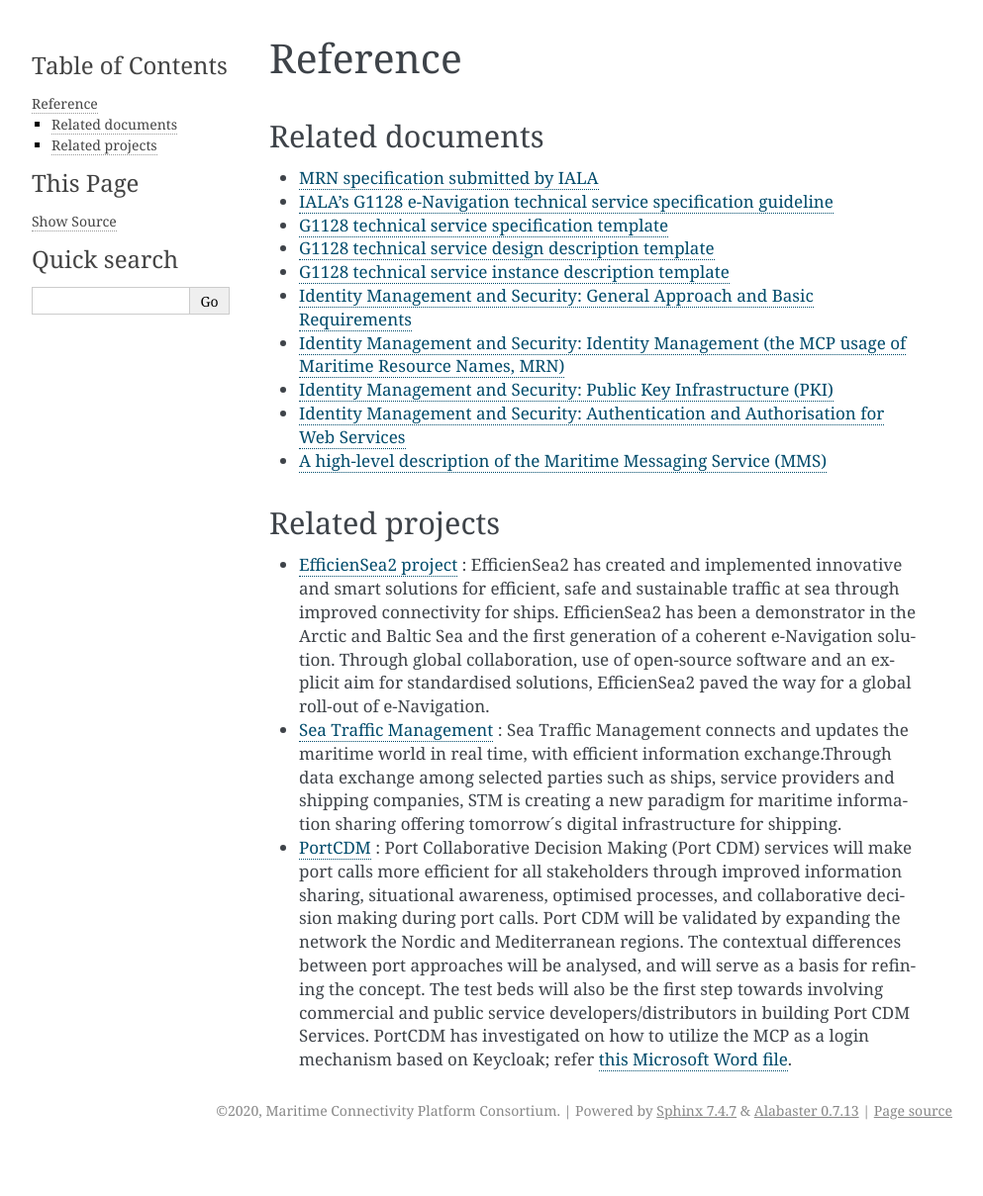
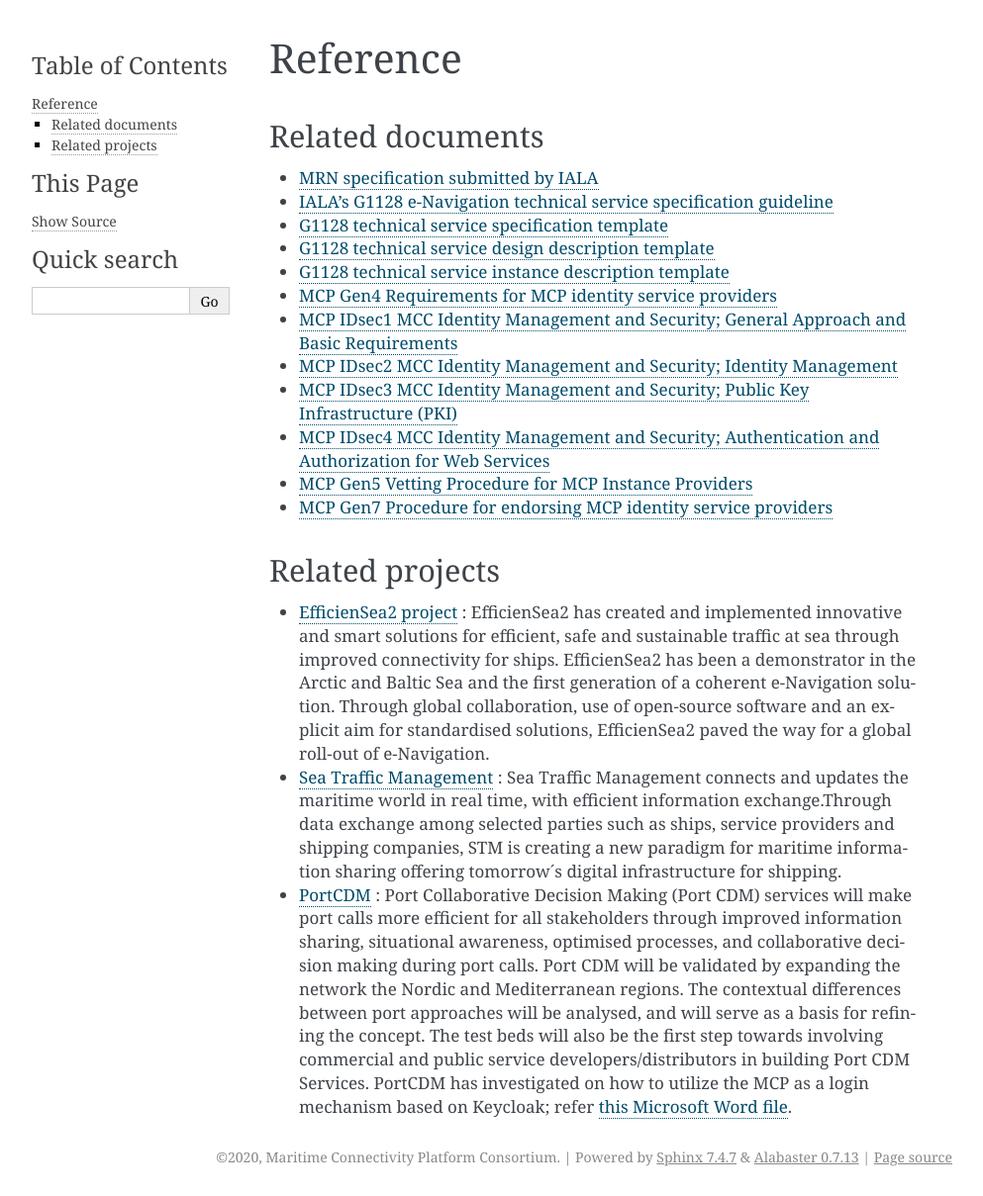
Before and after one commit to maritimeconnectivity/docs.maritimeconnectivity.net, a Sphinx documentation site: the page built from docs/source/reference.rst, in a window 1280 px wide. Shown: the whole page at 99% size, without its empty margins (148-1141 px from the left). Built offline with Sphinx 7.4.7, drawn with Linux system fonts in a browser that asks for light colours; before the commit the page ends 1162 px from its top, so only the background shows below that.

Commit message:
fixing broken links

```diff
--- a/docs/source/reference.rst
+++ b/docs/source/reference.rst
@@ -8,11 +8,13 @@ Related documents
 * `G1128 technical service specification template <https://maritimeconnectivity.net/docs/Service_Specification_Template.docx>`__
 * `G1128 technical service design description template <https://maritimeconnectivity.net/docs/Service_Design_Description_Template.docx>`__
 * `G1128 technical service instance description template <https://maritimeconnectivity.net/docs/Service_Instance_Description_Template.docx>`__
-* `Identity Management and Security: General Approach and Basic Requirements <https://maritimeconnectivity.net/docs/mcp-idsec-1-overview.pdf>`__
-* `Identity Management and Security: Identity Management (the MCP usage of Maritime Resource Names, MRN) <https://maritimeconnectivity.net/docs/mcp-idsec-2-ID.pdf>`__
-* `Identity Management and Security: Public Key Infrastructure (PKI) <https://maritimeconnectivity.net/docs/mcp-idsec-3-PKI.pdf>`__
-* `Identity Management and Security: Authentication and Authorisation for Web Services <https://maritimeconnectivity.net/docs/mcp-idsec-4-AUTH.pdf>`__
-* `A high-level description of the Maritime Messaging Service (MMS) <https://maritimeconnectivity.net/docs/MMS_Specification_0.8.3.pdf>`__
+* `MCP Gen4 Requirements for MCP identity service providers <https://maritimeconnectivity.github.io/maritimeconnectivity.net/docs/MCP%20Gen4%20Requirements%20for%20MCP%20identity%20service%20providers.pdf>`__
+* `MCP IDsec1 MCC Identity Management and Security; General Approach and Basic Requirements <https://maritimeconnectivity.github.io/maritimeconnectivity.net/docs/MCP%20IDsec1%20MCC%20Identity%20Management%20and%20Security;%20General%20Approach%20and%20Basic%20Requirements.pdf>`__
+* `MCP IDsec2 MCC Identity Management and Security; Identity Management <https://maritimeconnectivity.github.io/maritimeconnectivity.net/docs/MCP%20IDsec2%20MCC%20Identity%20Management%20and%20Security;%20Identity%20Management.pdf>`__
+* `MCP IDsec3 MCC Identity Management and Security; Public Key Infrastructure (PKI) <https://maritimeconnectivity.github.io/maritimeconnectivity.net/docs/MCP%20IDsec3%20MCC%20Identity%20Management%20and%20Security;%20Public%20Key%20Infrastructure.pdf>`__
+* `MCP IDsec4 MCC Identity Management and Security; Authentication and Authorization for Web Services <https://maritimeconnectivity.github.io/maritimeconnectivity.net/docs/MCP%20IDsec4%20MCC%20Identity%20Management%20and%20Security;%20Authentication%20and%20Authorization%20for%20Web%20Services.pdf>`__
+* `MCP Gen5 Vetting Procedure for MCP Instance Providers <https://maritimeconnectivity.github.io/maritimeconnectivity.net/docs/MCC%20vetting%20procedures.pdf>`__
+* `MCP Gen7 Procedure for endorsing MCP identity service providers <https://secureservercdn.net/160.153.137.14/qkh.3ac.myftpupload.com/wp-content/uploads/2021/12/MCP-Gen7-Procedure-for-endorsing-MCP-identity-service-providers.pdf>`__
 
 Related projects
 -----------------
```
Also changed, not shown: docs/source/index.rst (+5 -6 lines).
